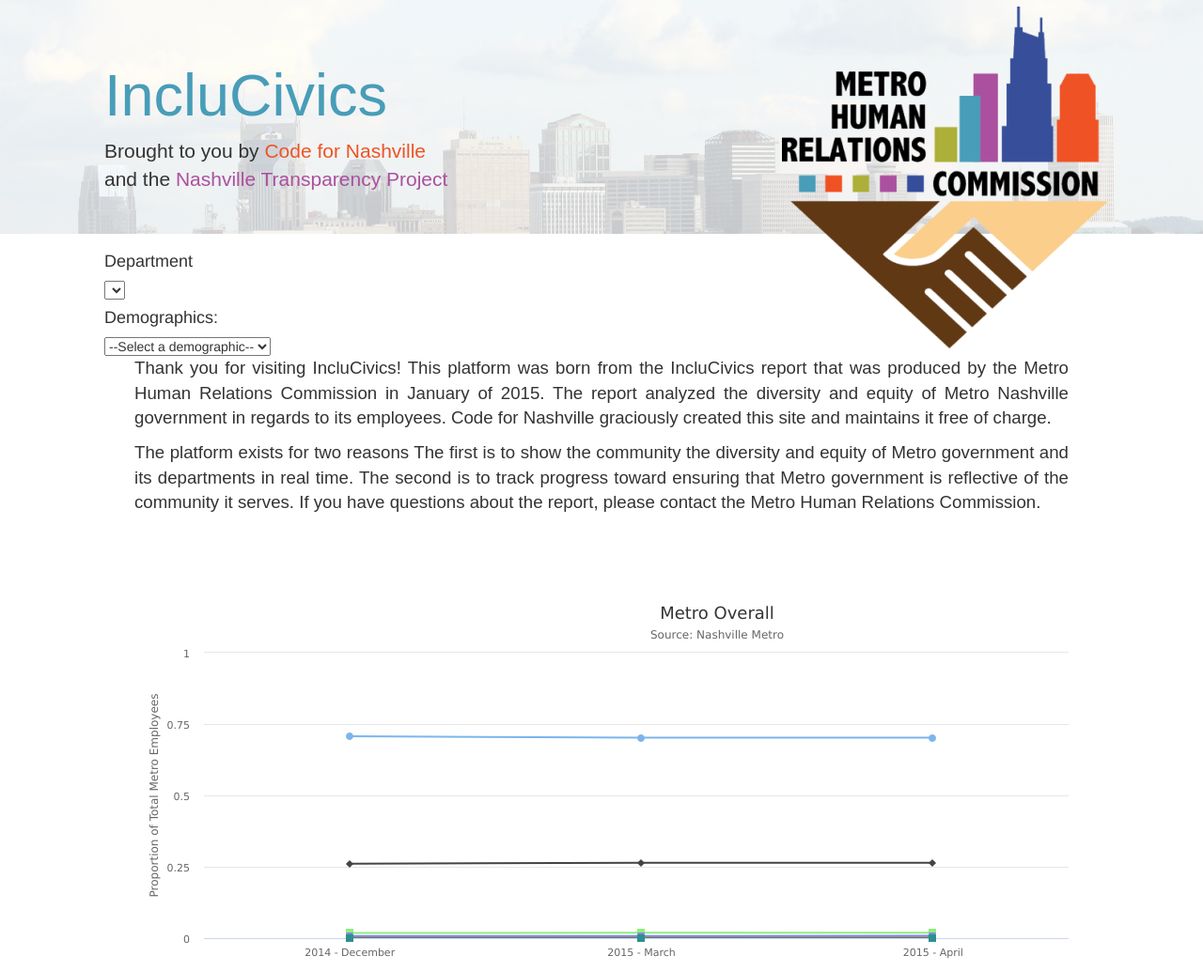
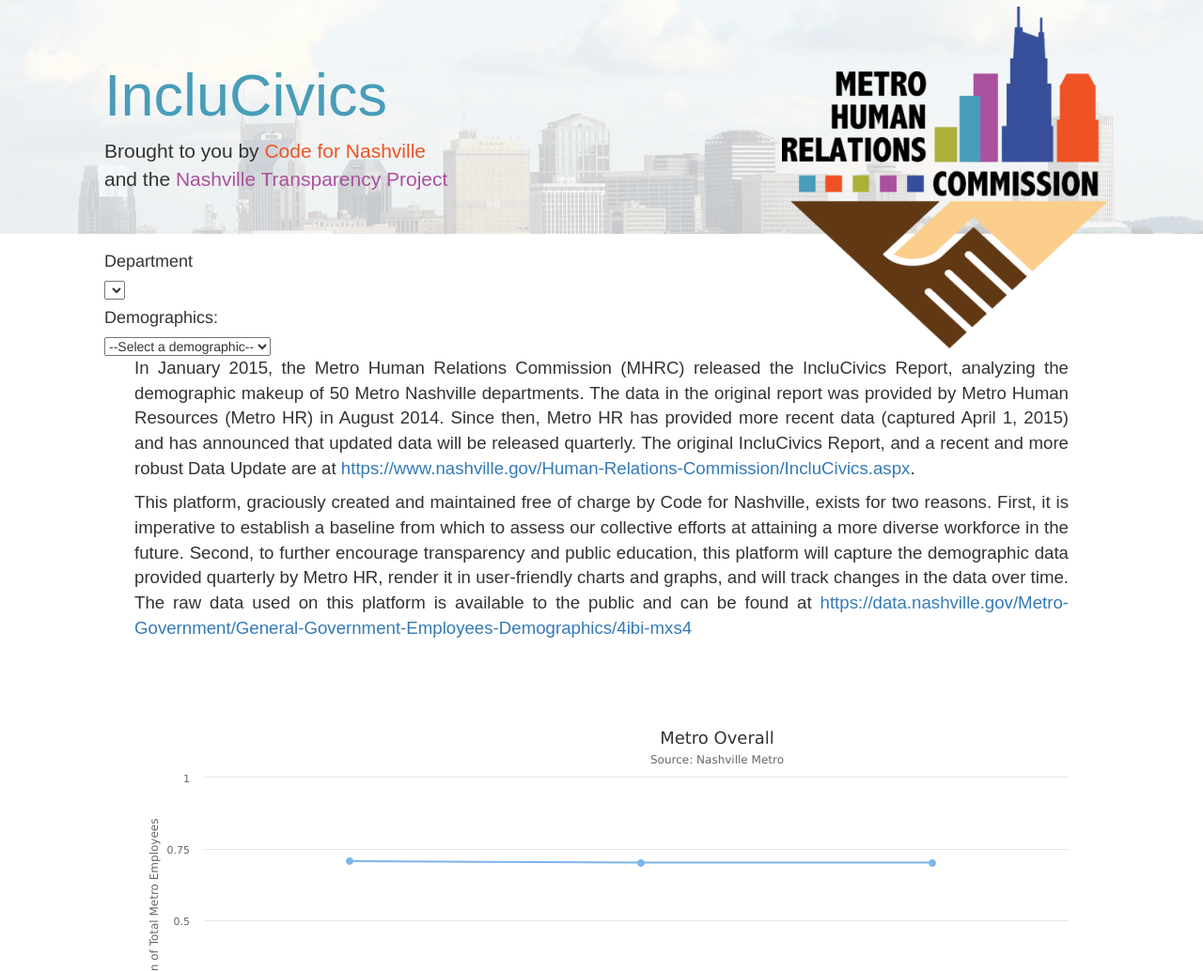
Before and after one commit to code-for-nashville/inclucivics, a Python web app: template ntp/app/templates/index.html in a window 1280 px wide. Shown: the part 51-1085 px from the top of the page at 94% size. Run offline with Jinja, Linux system fonts and the light colour scheme; the template is opened without the code that fills it, so the values that code supplies are empty; some libraries are stand-ins or nearby versions.

Commit message:
Added new copy in about and allowed getting back to home page
Fixed issue #53 and issue #50.  Updated the about page with the new copy provided by @meatherly and linked back to the "Home" page with the information paragraph using the "Nashville Transparency Project" in the upper lefthand corner. It is dynamically regenerating content with Javascript - I feel like we could do better if anyone has time.

```diff
--- a/ntp/app/static/js/charts.js
+++ b/ntp/app/static/js/charts.js
@@ -18,31 +18,10 @@ $.getJSON("/api/departments", function (response) {
     .val('')
     .html('--Select a department--')
     .prependTo(departments);
-
 });
 
-$.getJSON("static/js/graphs.json", function(graphs) {
-    $.each(graphs, function(graph) {
-        var ent = graphs[graph]
-        drawLineGraph(ent.title, {series: ent.series}, ent.time, ent.title);
-        console.log(ent)
-    })
-
-});
-
+// Highcharts options
 $(function () {
-
-    $('#about-message-container')
-        .prepend("<p> " +
-        "Thank you for visiting IncluCivics! This platform was born from the IncluCivics report that was produced by the Metro Human Relations Commission in January of 2015. The report analyzed the diversity and equity of Metro Nashville government in regards to its employees. Code for Nashville graciously created this site and maintains it free of charge." +
-        "</p>" +
-        "<p>" +
-        "The platform exists for two reasons The first is to show the community the diversity and equity of Metro government and its departments in real time. The second is to track progress toward ensuring that Metro government is reflective of the community it serves. If you have questions about the report, please contact the Metro Human Relations Commission." +
-        "</p>"
-    );
-
-
-
     //var overall_time = {
     //        series: [{'color': '#EF5325',
     //          'data': [0.7071847189060126, 0.7022729817489642, 0.7019874944171505],
@@ -93,13 +72,21 @@ $(function () {
     //drawLineGraph('graph-container2', {series: overall_time.series}, overall_time.time);
     //drawLineGraph('graph-container3', {series: overall_time.series}, overall_time.time);
 
+    // Load "About" page and line charts
+    aboutPage();
 
+    // Reload aboutPage by clicking home page link
+    $('#home-link').click(function() {
+        aboutPage();
+    })
+
+    // Setup handler to reload pie graphs when Departments or Demographics dropdown changes
     $('select#department, select#demographics').change(function () {
         $('.select-option').remove();
         reloadCharts();
     });
 
-
+    // Get shade of blue for Highcharts colors
     Highcharts.getOptions().plotOptions.pie.colors = (function () {
         var colors = [],
             base = Highcharts.getOptions().colors[0],
@@ -110,8 +97,47 @@ $(function () {
         }
         return colors;
     }());
+});
 
-});
+// Remove pie chart content and replace with a blurb about what
+// Metro and Code for Nashville are doing and our line graphs
+function aboutPage()
+{
+    $.getJSON("static/js/graphs.json", function(graphs) {
+        $.each(graphs, function(graph) {
+            var ent = graphs[graph]
+            drawLineGraph(ent.title, {series: ent.series}, ent.time, ent.title);
+            console.log(ent)
+        })
+    });
+
+    // Clear graph content and about page if there
+    $('#charts-container').empty()
+    $('#charts-container2').empty()
+
+    $('#graph').empty();
+    $('#about-message-container').empty();
+
+    $('#about-message-container')
+        .prepend(
+            "<p>" +
+            "In January 2015, the Metro Human Relations Commission (MHRC) released the IncluCivics Report, " +
+            "analyzing the demographic makeup of 50 Metro Nashville departments. The data in the original " +
+            "report was provided by Metro Human Resources (Metro HR) in August 2014. Since then, Metro HR has " +
+            " provided more recent data (captured April 1, 2015) and has announced that updated data will be " +
+            "released quarterly. The original IncluCivics Report, and a recent and more robust Data Update are " +
+            "at <a href='https://www.nashville.gov/Human-Relations-Commission/IncluCivics.aspx'>https://www.nashville.gov/Human-Relations-Commission/IncluCivics.aspx</a>." +
+            "</p>" +
+            "<p>" +
+            "This platform, graciously created and maintained free of charge by Code for Nashville, exists for " +
+            "two reasons. First, it is imperative to establish a baseline from which to assess our collective " +
+            "efforts at attaining a more diverse workforce in the future. Second, to further encourage " +
+            "transparency and public education, this platform will capture the demographic data provided " +
+            "quarterly by Metro HR, render it in user-friendly charts and graphs, and will track changes " +
+            "in the data over time. The raw data used on this platform is available to the public and can be " +
+            "found at <a href='https://data.nashville.gov/Metro-Government/General-Government-Employees-Demographics/4ibi-mxs4'>https://data.nashville.gov/Metro-Government/General-Government-Employees-Demographics/4ibi-mxs4</a>" +
+            "</p>");
+}
 
 function reloadCharts() {
     var department_name = $('select#department').val();
--- a/ntp/app/templates/index.html
+++ b/ntp/app/templates/index.html
@@ -36,7 +36,7 @@ body {
           <span class="icon-bar"></span>
           <span class="icon-bar"></span>
         </button>
-        <a class="navbar-brand" href="#">Nashville Transparency Project</a>
+        <a class="navbar-brand" href="#" id="home-link">Nashville Transparency Project</a>
       </div>
       <div id="navbar" class="navbar-collapse collapse">
 
```
